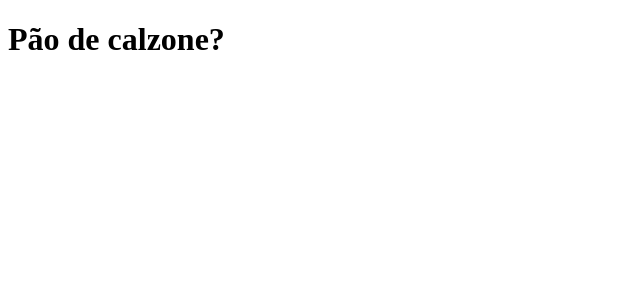
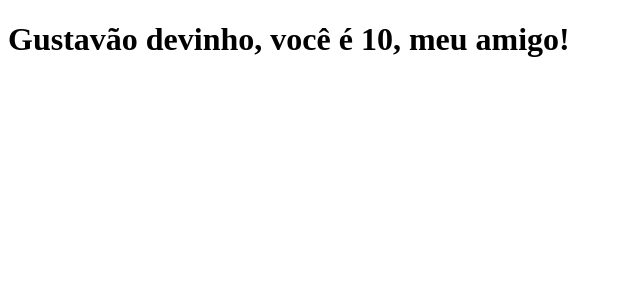
Before and after one commit to lgmeyer/clone-tabnews, a Next.js app: page / in a window 1280 px wide. Shown: the top 300 px of the page, without its empty margins (0-640 px from the left). Built offline with nearby package versions, Linux system fonts and the light colour scheme.

Commit message:
change page/index.js content

```diff
--- a/pages/index.js
+++ b/pages/index.js
@@ -1,5 +1,5 @@
 function Home() {
-    return <h1>Pão de calzone?</h1>
+    return <h1>Gustavão devinho, você é 10, meu amigo!</h1>
 }
 
 export default Home;
```
